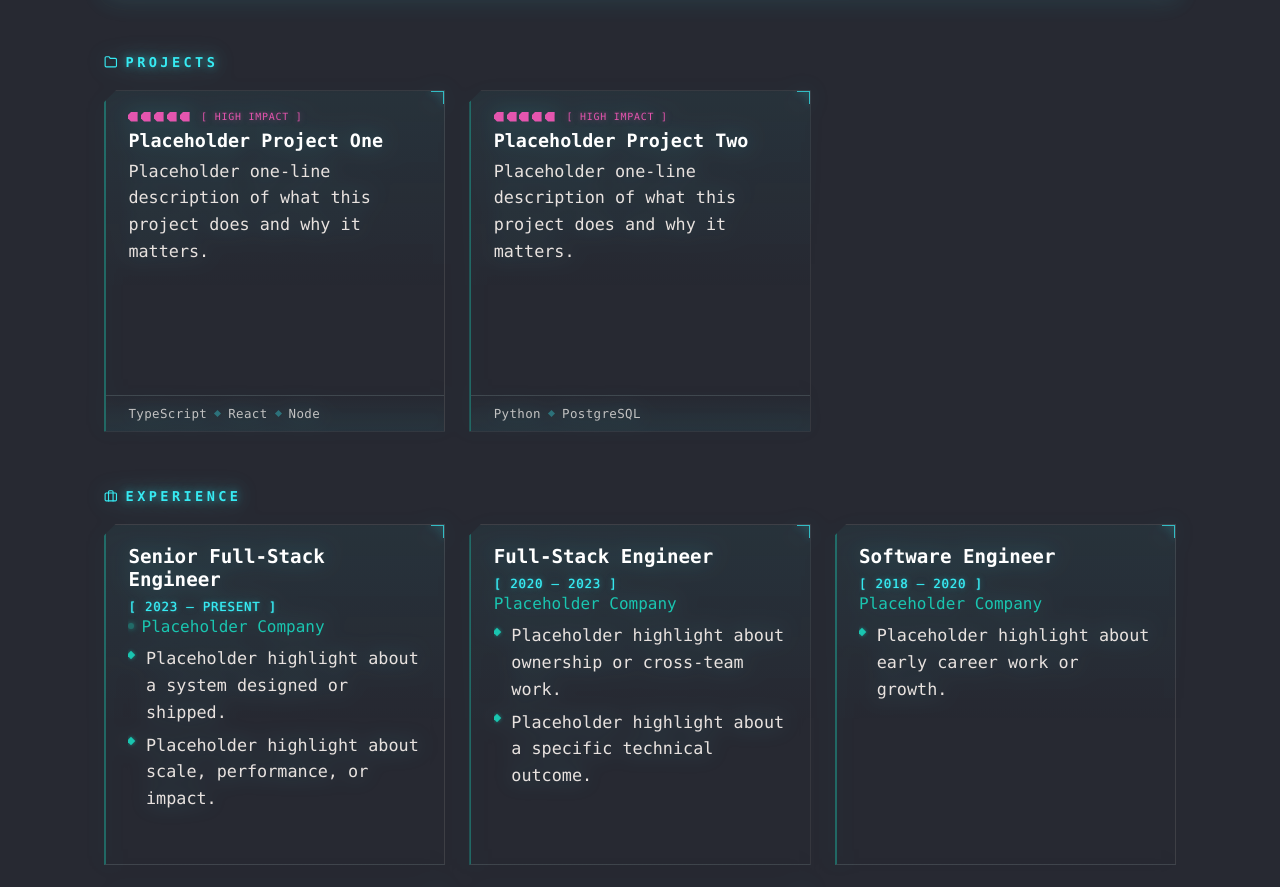
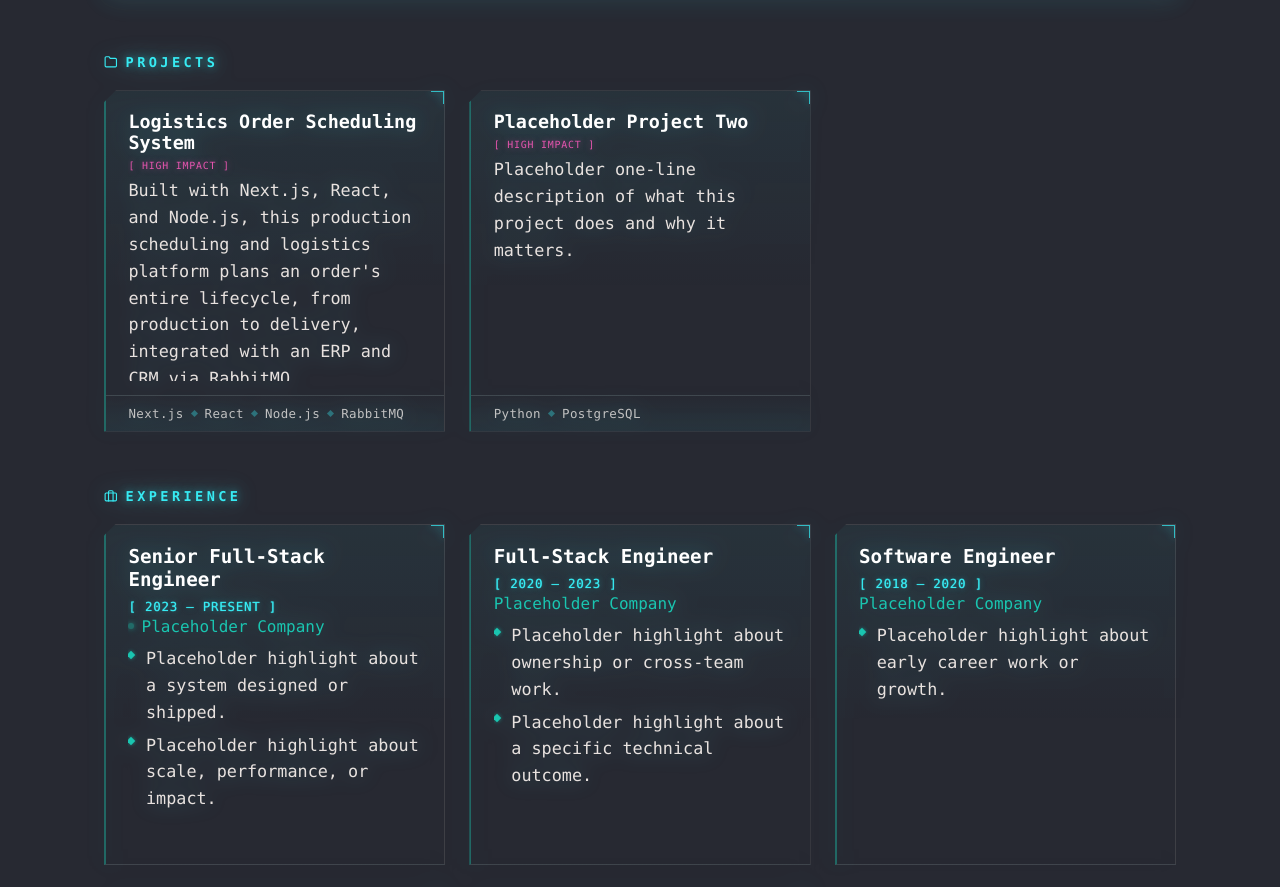
Before and after one commit to Lesnock/lesnock.github.io, a React (Vite) app: page /tmp/claude-1000/-home-caio-dev-portfolio/e243ade9-11c1-4469-8919-e283bc4bb248/scratchpad/hero-1.png in a window 1280 px wide. Shown: the part 1517-2404 px from the top of the page. Built offline with nearby package versions, Linux system fonts and the light colour scheme.

Commit message:
add project 1

```diff
--- a/src/i18n/translations.ts
+++ b/src/i18n/translations.ts
@@ -12,8 +12,9 @@ interface ProjectEntry {
   description: string;
   stack: string;
   details: string;
-  difficulty: number;
   impact: string;
+  image?: string;
+  challenges?: string[];
 }
 
 interface AttributeEntry {
@@ -71,6 +72,7 @@ export interface TranslationDict {
     techExperience: TechEntry[];
     projectsAria: string;
     projectsLabel: string;
+    challengesLabel: string;
     experienceAria: string;
     experienceLabel: string;
     projects: ProjectEntry[];
@@ -78,7 +80,6 @@ export interface TranslationDict {
   };
   detailModal: {
     closeAria: string;
-    difficultyLabel: string;
   };
   boot: {
     initializing: string;
@@ -214,18 +215,25 @@ export const translations: Record<Language, TranslationDict> = {
       ],
       projectsAria: 'Projects',
       projectsLabel: 'Projects',
+      challengesLabel: 'Challenges',
       experienceAria: 'Experience',
       experienceLabel: 'Experience',
       projects: [
         {
-          name: 'Placeholder Project One',
+          name: 'Logistics Order Scheduling System',
           description:
-            'Placeholder one-line description of what this project does and why it matters.',
-          stack: 'TypeScript · React · Node',
+            'Built with Next.js, React, and Node.js, this production scheduling and logistics platform plans an order\'s entire lifecycle, from production to delivery, integrated with an ERP and CRM via RabbitMQ.',
+          stack: 'Next.js · React · Node.js · RabbitMQ',
           details:
-            'Placeholder expanded write-up of Project One — the problem it solved, the approach taken, and the outcome or impact once shipped.',
-          difficulty: 5,
+            'Built a system that manages the full lifecycle of an order: when production should start, what should be produced, when production finishes, when the order leaves the company, and when the client should receive it. It tracks production in real time and estimates how long each vehicle will take to deliver the order, and also controls the fleet of vehicles and drivers used for deliveries, and lets users generate the Nota Fiscal for each order. The app integrates with the Protheus ERP and a CRM through RabbitMQ, keeping production, logistics, and fiscal data in sync in real time.',
           impact: 'High Impact',
+          image: '/logistic-scheduling.png',
+          challenges: [
+            "This project was where we first introduced event-driven architecture at the company, so I had to really understand how it works under the hood before building on top of it.",
+            'Handling duplicate events was a fun challenge — I had to make sure the same event being delivered twice never resulted in duplicated production steps or double deliveries.',
+            "Dealing with errors inside event handlers was another one: a single failing handler couldn't be allowed to break the rest of the flow or leave the order state inconsistent.",
+            'Coordinating async communication between the app, the ERP, and the CRM through RabbitMQ meant designing around eventual consistency instead of assuming everything happens instantly.',
+          ],
         },
         {
           name: 'Placeholder Project Two',
@@ -234,7 +242,6 @@ export const translations: Record<Language, TranslationDict> = {
           stack: 'Python · PostgreSQL',
           details:
             'Placeholder expanded write-up of Project Two — the problem it solved, the approach taken, and the outcome or impact once shipped.',
-          difficulty: 5,
           impact: 'High Impact',
         },
       ],
@@ -289,7 +296,6 @@ export const translations: Record<Language, TranslationDict> = {
     },
     detailModal: {
       closeAria: 'Close details',
-      difficultyLabel: 'Difficulty',
     },
     boot: {
       initializing: 'Initializing...',
@@ -429,18 +435,25 @@ export const translations: Record<Language, TranslationDict> = {
       ],
       projectsAria: 'Projetos',
       projectsLabel: 'Projetos',
+      challengesLabel: 'Desafios',
       experienceAria: 'Experiência',
       experienceLabel: 'Experiência',
       projects: [
         {
-          name: 'Projeto Placeholder Um',
+          name: 'Sistema de Logística',
           description:
-            'Descrição placeholder de uma linha sobre o que este projeto faz e por que ele importa.',
-          stack: 'TypeScript · React · Node',
+            'Construída com Next.js, React e Node.js, esta plataforma de agendamento de produção e logística planeja todo o ciclo de vida do pedido, da produção à entrega, integrada a um ERP e a um CRM via RabbitMQ.',
+          stack: 'Next.js · React · Node.js · RabbitMQ',
           details:
-            'Descrição expandida placeholder do Projeto Um — o problema resolvido, a abordagem adotada e o resultado ou impacto após o lançamento.',
-          difficulty: 5,
+            'Desenvolvi um sistema que gerencia todo o ciclo de vida de um pedido: quando a produção deve começar, o que deve ser produzido, quando a produção termina, quando o pedido sai da empresa e quando o cliente deve recebê-lo. O sistema acompanha a produção em tempo real e estima quanto tempo cada veículo vai levar para entregar o pedido, além de controlar a frota de veículos e motoristas usados nas entregas e permitir a geração da Nota Fiscal de cada pedido. A aplicação se integra ao ERP Protheus e a um CRM via RabbitMQ, mantendo dados de produção, logística e fiscais sincronizados em tempo real.',
           impact: 'Alto Impacto',
+          image: '/logistic-scheduling.png',
+          challenges: [
+            'Este projeto foi onde introduzimos a arquitetura orientada a eventos na empresa pela primeira vez, então tive que entender bem como ela funciona antes de construir em cima dela.',
+            'Lidar com a duplicidade de eventos foi um desafio divertido — precisei garantir que o mesmo evento entregue duas vezes nunca gerasse etapas de produção duplicadas ou entregas em dobro.',
+            'Tratar erros dentro dos handlers de eventos foi outro ponto importante: uma falha em um único handler não podia quebrar o restante do fluxo nem deixar o estado do pedido inconsistente.',
+            'Coordenar a comunicação assíncrona entre a aplicação, o ERP e o CRM via RabbitMQ exigiu projetar pensando em consistência eventual, em vez de assumir que tudo acontece instantaneamente.',
+          ],
         },
         {
           name: 'Projeto Placeholder Dois',
@@ -449,7 +462,6 @@ export const translations: Record<Language, TranslationDict> = {
           stack: 'Python · PostgreSQL',
           details:
             'Descrição expandida placeholder do Projeto Dois — o problema resolvido, a abordagem adotada e o resultado ou impacto após o lançamento.',
-          difficulty: 5,
           impact: 'Alto Impacto',
         },
       ],
@@ -504,7 +516,6 @@ export const translations: Record<Language, TranslationDict> = {
     },
     detailModal: {
       closeAria: 'Fechar detalhes',
-      difficultyLabel: 'Dificuldade',
     },
     boot: {
       initializing: 'Inicializando...',
--- a/src/portfolio/DetailModal.module.css
+++ b/src/portfolio/DetailModal.module.css
@@ -13,7 +13,7 @@
 
 .panel {
   position: relative;
-  width: min(560px, 100%);
+  width: min(760px, 100%);
   max-height: min(80vh, 640px);
   overflow-y: auto;
   padding: 2rem 2.2rem;
--- a/src/portfolio/ProjectCard.module.css
+++ b/src/portfolio/ProjectCard.module.css
@@ -1,24 +1,19 @@
-.questMeta {
+.projectName {
   position: relative;
-  display: flex;
-  align-items: center;
-  gap: 0.75rem;
-  margin-bottom: 0.5rem;
+  font-size: 1.15rem;
+  font-weight: 600;
+  color: var(--color-text);
 }
 
 .impactChip {
+  position: relative;
+  display: block;
+  margin-top: 0.4rem;
   font-family: var(--font-mono);
   font-size: 0.62rem;
   letter-spacing: 0.08em;
   color: var(--color-accent-pink);
   text-shadow: 0 0 6px rgba(228, 85, 174, 0.5);
-}
-
-.projectName {
-  position: relative;
-  font-size: 1.15rem;
-  font-weight: 600;
-  color: var(--color-text);
 }
 
 .projectDescription {
--- a/src/portfolio/ProjectCard.tsx
+++ b/src/portfolio/ProjectCard.tsx
@@ -1,12 +1,10 @@
 import { InteractiveCard } from './InteractiveCard';
-import { StatBar } from './StatBar';
 import styles from './ProjectCard.module.css';
 
 interface ProjectEntry {
   name: string;
   description: string;
   stack: string;
-  difficulty: number;
   impact: string;
 }
 
@@ -31,11 +29,8 @@ export function ProjectCard({ project, onSelect }: ProjectCardProps) {
         </ul>
       }
     >
-      <div className={styles.questMeta}>
-        <StatBar label="Difficulty" value={project.difficulty} labelVisible={false} accent="pink" />
-        <span className={styles.impactChip}>[ {project.impact.toUpperCase()} ]</span>
-      </div>
       <h3 className={styles.projectName}>{project.name}</h3>
+      <span className={styles.impactChip}>[ {project.impact.toUpperCase()} ]</span>
       <p className={styles.projectDescription}>{project.description}</p>
     </InteractiveCard>
   );
--- a/src/portfolio/Resume.module.css
+++ b/src/portfolio/Resume.module.css
@@ -111,3 +111,26 @@
   flex-direction: column;
   gap: 0.45rem;
 }
+
+.modalSection {
+  margin-top: 1.4rem;
+}
+
+.modalSectionTitle {
+  font-family: var(--font-mono);
+  font-size: 0.78rem;
+  letter-spacing: 0.2em;
+  text-transform: uppercase;
+  color: var(--color-secondary);
+  text-shadow: var(--glow-secondary);
+  margin-bottom: 0.6rem;
+}
+
+.modalImage {
+  display: block;
+  width: 100%;
+  height: auto;
+  margin-bottom: 1.4rem;
+  border: 1px solid rgba(209, 197, 192, 0.16);
+  border-radius: 2px;
+}
--- a/src/portfolio/Resume.tsx
+++ b/src/portfolio/Resume.tsx
@@ -68,7 +68,24 @@ export function Resume() {
           subtitle={detail.entry.stack}
           onClose={() => setDetail(null)}
         >
+          {detail.entry.image && (
+            <img
+              src={detail.entry.image}
+              alt={detail.entry.name}
+              className={styles.modalImage}
+            />
+          )}
           <p>{detail.entry.details}</p>
+          {detail.entry.challenges && detail.entry.challenges.length > 0 && (
+            <section className={styles.modalSection}>
+              <h3 className={styles.modalSectionTitle}>{t.resume.challengesLabel}</h3>
+              <ul className={styles.modalPoints}>
+                {detail.entry.challenges.map((challenge) => (
+                  <li key={challenge}>{challenge}</li>
+                ))}
+              </ul>
+            </section>
+          )}
         </DetailModal>
       )}
 
```
Also changed, not shown: public/logistic-scheduling.png (added).
